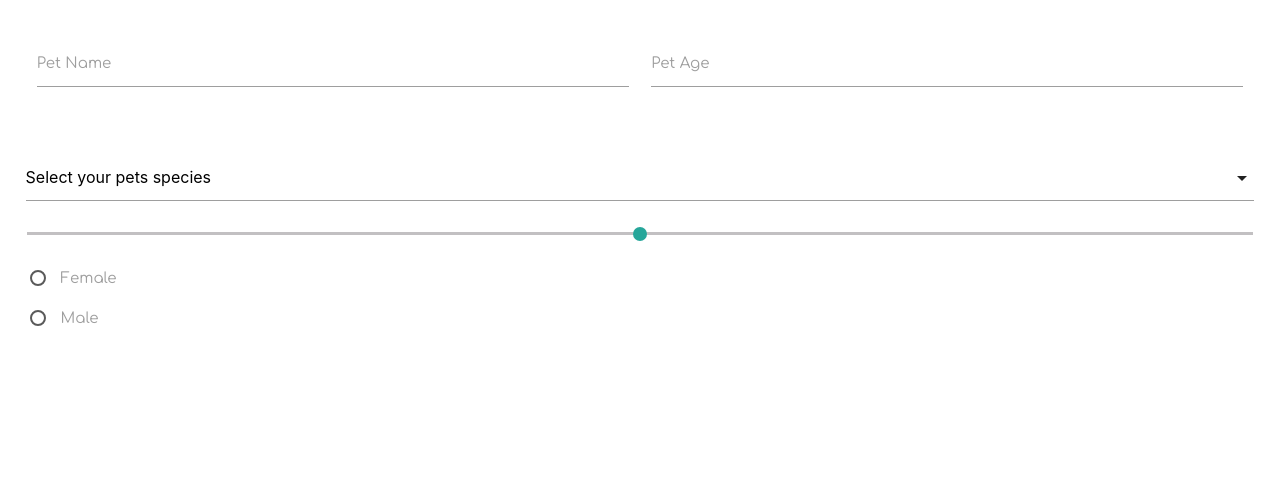
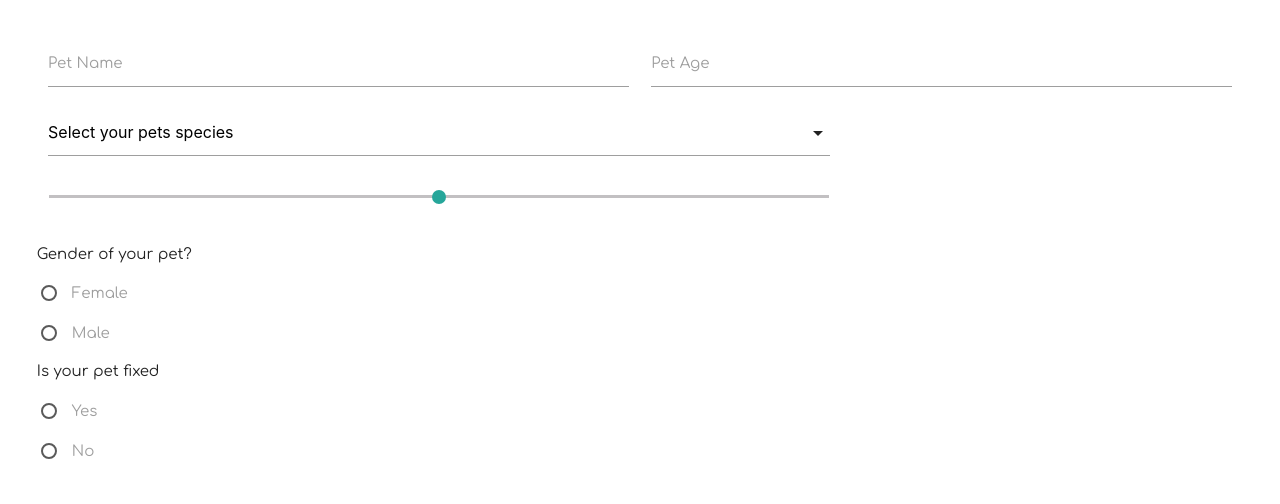
Before and after one commit to hope428/pet-playdate, a Node server app: page /form in a window 1280 px wide. Shown: the part 384-888 px from the top of the page. Before the commit the page ends 800 px from the top, so only its background shows below. Run offline with Node 20, Linux system fonts and the light colour scheme; some libraries are stand-ins or nearby versions.

Commit message:
styled the form layout

```diff
--- a/public/css/materialize.css
+++ b/public/css/materialize.css
@@ -12,7 +12,6 @@
 /*Cards*/
 .cards-test {
     display: flex;
-    margin-left: 30vh;
 }
 .card {
     margin: 2rem 0 0;
@@ -28,6 +27,6 @@
     background-size: cover;
 }
 /* Form */
-.form-layout, .second-form {
+.form-layout {
     margin: 2%;
 }
--- a/views/form.handlebars
+++ b/views/form.handlebars
@@ -1,7 +1,7 @@
 <section class="form-layout">
     <div class="row">
         <form class="col l12">
-      <div class="row">
+            <div class="name_age">
                 {{!-- input for pets name --}}
                 <div class="input-field col l6">
                     <input id="pet_name" type="text" class="validate">
@@ -13,15 +13,8 @@
                     <label for="pet_age">Pet Age</label>
                 </div>
             </div>
-    </form>
-  </div>
-</section>
-{{!--  --}}
-<section class="second-form">
- <div class="column">
-    <form class="#">
             {{!-- dropdown to select the pets species --}}
-      <div class="col l6">
+            <div class="col l8">
                 <select>
                     <option value="" disabled selected>Select your pets species</option>
                     <option value="1">Dog</option>
@@ -31,26 +24,43 @@
                 </select>
             </div>
             {{!-- slider for pet activeness --}}
-    <div class="col l6">
+            <div class="col l8">
                 <form action="#">
                     <p class="range-field">
-            <input type="range" id="test5" min="1" max="5"/>
+                        <input type="range" id="test5" min="1" max="5" />
                     </p>
                 </form>
             </div>
-    {{!-- radio buttons --}}
+            {{!-- gender radio buttons --}}
+            <div class="col l6">
             <form action="#">
-
+                <p>Gender of your pet?</p>
                 <p>
                     <label>
-        <input name="group1" type="radio"/>
+                        <input name="group1" type="radio" />
                         <span>Female</span>
                     </label>
                 </p>
                 <p>
                     <label>
-        <input name="group1" type="radio"/>
+                        <input name="group1" type="radio" />
                         <span>Male</span>
+                    </label>
+                </p>
+            </form>
+            {{!-- fixed radio buttons --}}
+            <form action="#">
+                <p>Is your pet fixed</p>
+                <p>
+                    <label>
+                        <input name="group1" type="radio" />
+                        <span>Yes</span>
+                    </label>
+                </p>
+                <p>
+                    <label>
+                        <input name="group1" type="radio" />
+                        <span>No</span>
                     </label>
                 </p>
             </form>
```
Lines whose indentation alone changed are shown as unchanged.
